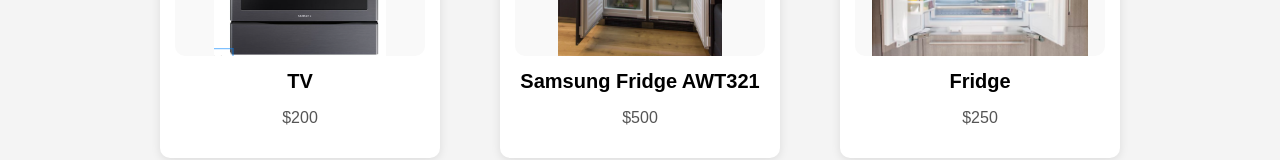
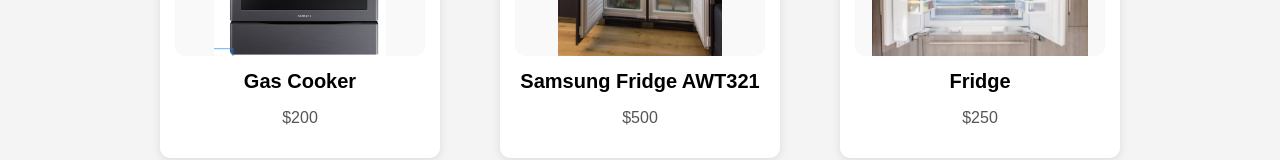
Before and after one commit to AbdimatinAbdullahi/frt, a React (Vite) app: page / in a window 1280 px wide. Shown: the part 541-701 px from the top of the page. Built offline with nearby package versions, Linux system fonts and the light colour scheme.

Commit message:
Names man again

```diff
--- a/src/Components/data.js
+++ b/src/Components/data.js
@@ -1,5 +1,5 @@
 const products = [
-  { id: 1, category: "TV", price: 200, image: "/images/Cookers/cooker1.png" },
+  { id: 1, category: "Gas Cooker", price: 200, image: "/images/Cookers/cooker1.png" },
   { id: 2, category: "Samsung Fridge AWT321", price: 500, image: "/images/Fridges/fridge2.png" },
   { id: 3, category: "Fridge", price: 250, image: "/images/Fridges/fridge3.png" },
   { id: 4, category: "Fridge", price: 300, image: "/images/Fridges/fridge4.png" },
@@ -7,7 +7,7 @@
   { id: 6, category: "Fridge", price: 450, image: "/images/Fridges/fridge5.png" },
   { id: 7, category: "Fridge", price: 100, image: "/images/Fridges/fridge6.png" },
   { id: 8, category: "Fridge", price: 600, image: "/images/Fridges/fridge7.png" },
-  { id: 9, category: "TV", price: 1250, image: "/images/Cookers/cooker1.png" },
+  { id: 9, category: "Cooker", price: 1250, image: "/images/Cookers/cooker1.png" },
   { id: 10, category: "Fridge", price: 600, image: "/images/Fridges/fridge2.png" },
 ];
 
```
